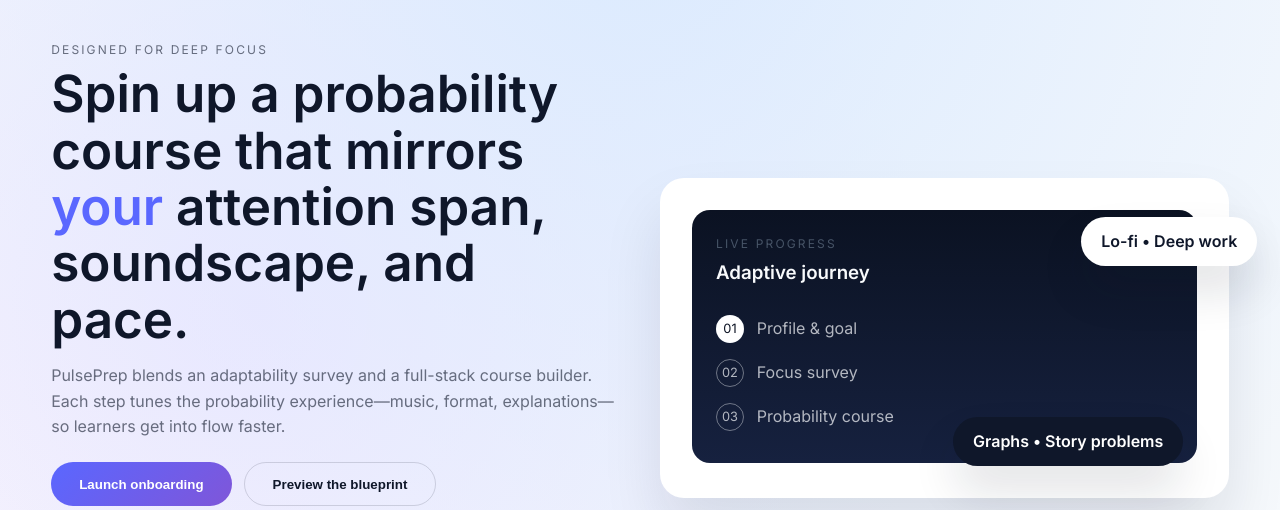
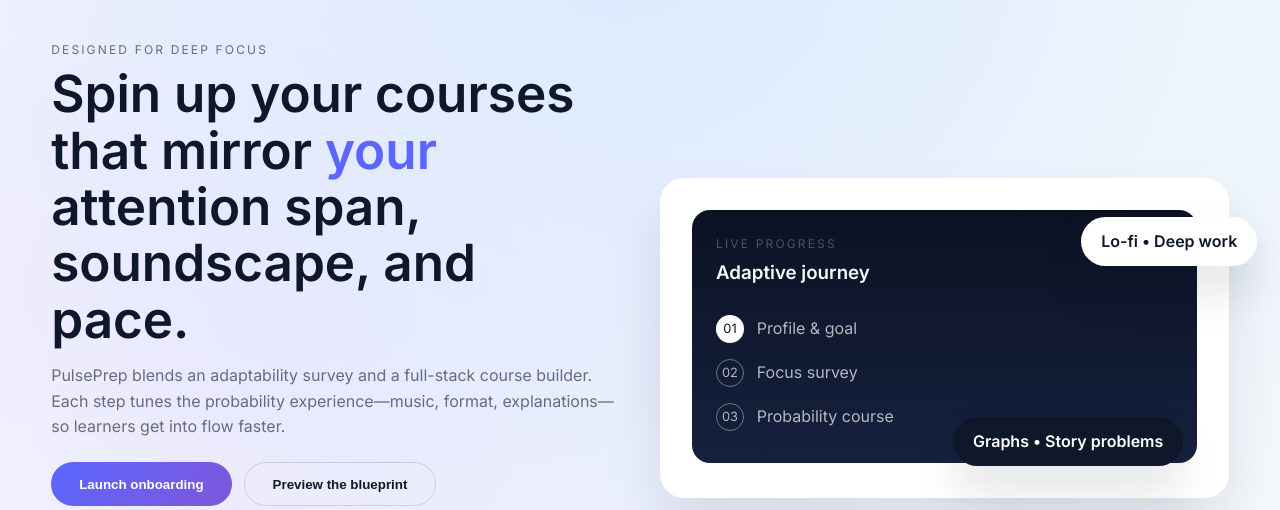
Before and after one commit to Eduard-Zippenfenig/constructor-hackathon, a Flask app: page / in a window 1280 px wide. Shown: the part 94-604 px from the top of the page. Run offline with Flask 3, Linux system fonts and the light colour scheme.

Commit message:
Update: save templates/index.html

```diff
--- a/templates/index.html
+++ b/templates/index.html
@@ -33,7 +33,7 @@
         <div class="hero-copy">
           <p class="eyebrow">Designed for deep focus</p>
           <h1>
-            Spin up a probability course that mirrors <span>your</span> attention span, soundscape, and pace.
+            Spin up your courses that mirror <span>your</span> attention span, soundscape, and pace.
           </h1>
           <p>
             PulsePrep blends an adaptability survey and a full-stack course builder. Each step tunes the probability experience—music, format, explanations—so learners get into flow faster.
```
